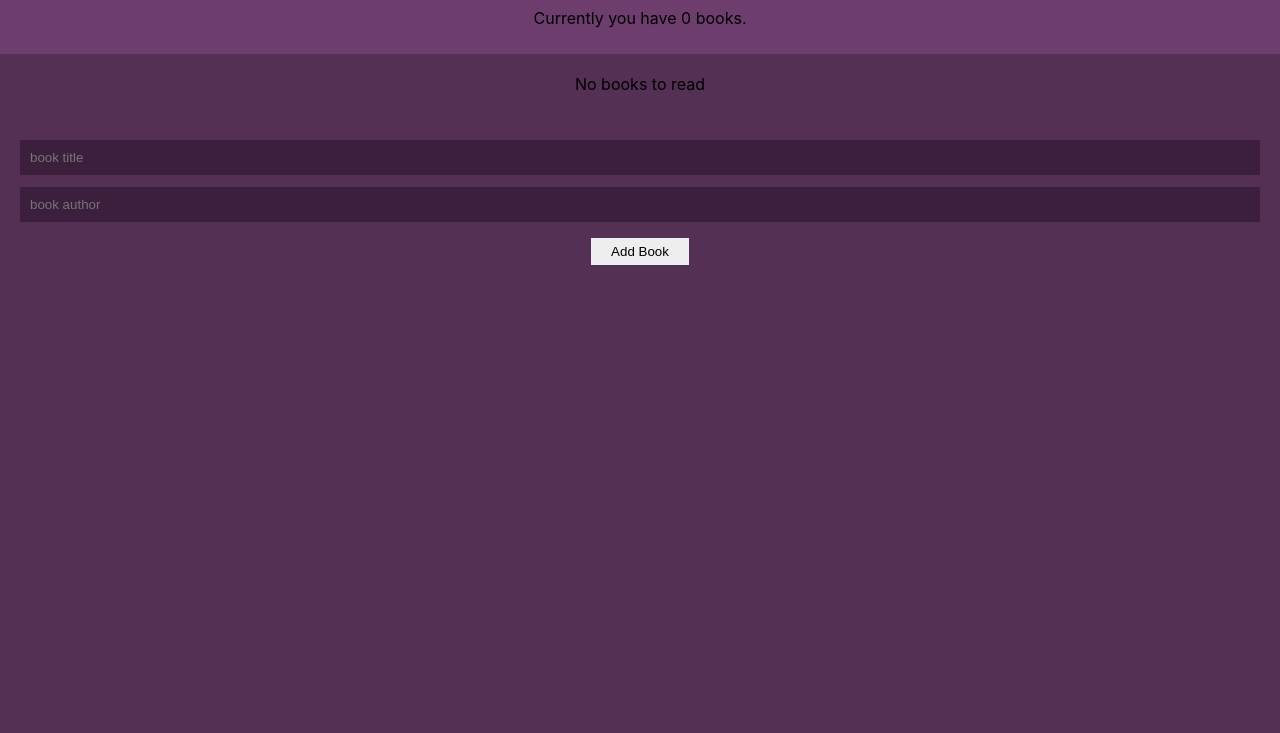
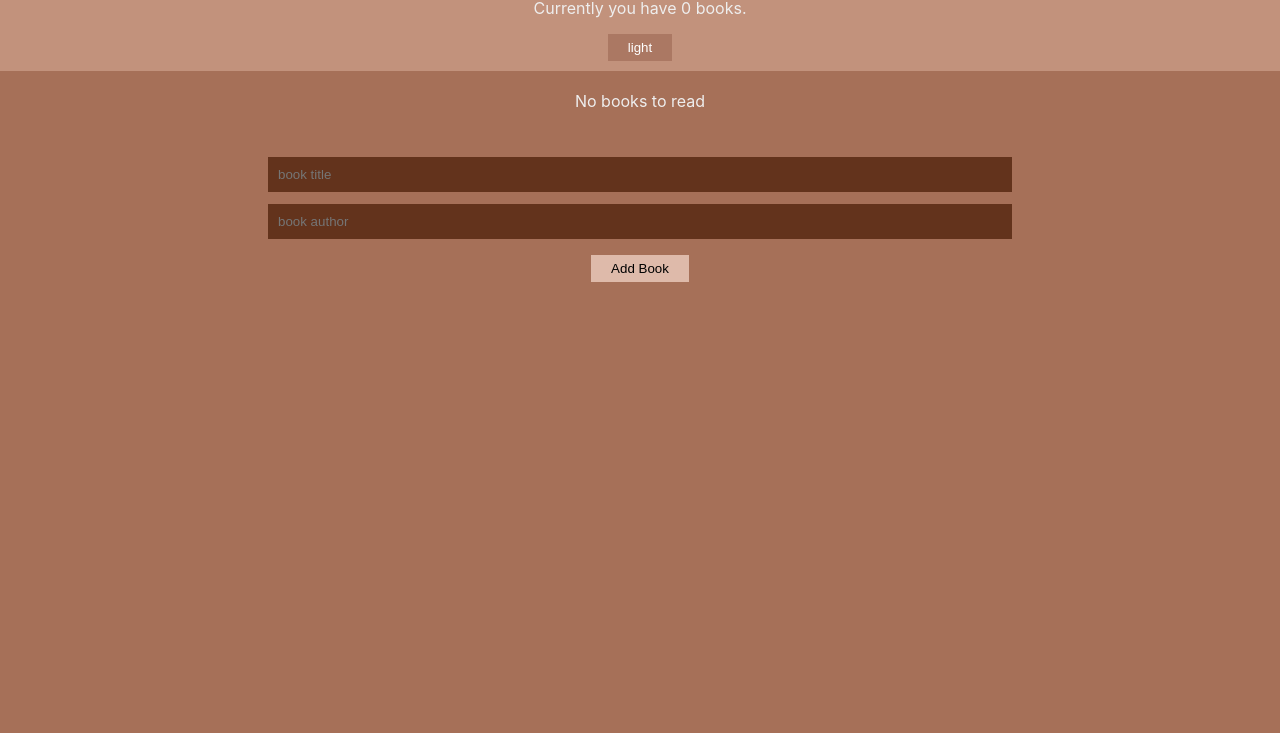
Before and after one commit to JennieSH/react-hook-context, a React app: page / in a window 1280 px wide. Shown: the part 67-800 px from the top of the page. Built offline with nearby package versions, Linux system fonts and the light colour scheme.

Commit message:
Add a feature of switching thememode

```diff
--- a/src/components/App.js
+++ /dev/null
@@ -1,19 +0,0 @@
-import React from "react";
-import "../index.css"
-import BookContextProvider from "../context/BookContext";
-import NavBar from "./NavBar";
-import BookList from "./BookList";
-import BookForm from "./BookForm";
-
-
-const App = () => {
-    return (
-        <BookContextProvider>
-            <NavBar />
-            <BookList />
-            <BookForm />
-        </BookContextProvider>
-     );
-}
-
-export default App;
--- /dev/null
+++ b/src/components/App/App.js
@@ -0,0 +1,21 @@
+import React, { useContext } from "react";
+import "../../index.css";
+import { ThemeContext } from "../../context/ThemeContext";
+import NavBar from "../NavBar/NavBar";
+import BookList from "../BookList/BookList";
+import BookForm from "../BookForm/BookForm";
+import AppStyle from "./App.style";
+
+
+const App = () => {
+    const { isLightMode, light, dark } = useContext(ThemeContext);
+    return (
+        <AppStyle color={ isLightMode? light : dark }>
+            <NavBar />
+            <BookList />
+            <BookForm />
+        </AppStyle>
+     );
+}
+
+export default App;
--- /dev/null
+++ b/src/components/App/App.style.js
@@ -0,0 +1,11 @@
+import styled from "styled-components";
+
+const AppStyle = styled.div`
+    background: ${ props => props.color.appBg };
+    margin: 0;
+    max-width: 100%;
+    min-height: 100vh;
+    color: #eee;
+`;
+
+export default AppStyle
--- a/src/components/BookDetail.js
+++ b/src/components/BookDetail/BookDetail.js
@@ -1,13 +1,14 @@
 import React, { useContext } from "react";
-import { BookContext } from "../context/BookContext";
+import { BookContext } from "../../context/BookContext";
+import BookDetailStyle from "./BookDetail.style";
 
 const BookDetail = ({ book }) => {
     const { dispatch } = useContext(BookContext);
     return (
-        <li onClick= { () => dispatch({type: "REMOVE_BOOK", id: book.id})}>
+        <BookDetailStyle onClick= { () => dispatch({type: "REMOVE_BOOK", id: book.id})}>
             <div className="title">{ book.title }</div>
             <div className="author">{ book.author }</div>
-        </li>
+        </BookDetailStyle>
      );
 }
 
--- /dev/null
+++ b/src/components/BookDetail/BookDetail.style.js
@@ -0,0 +1,17 @@
+import styled from "styled-components";
+
+
+
+const BookDetailStyle = styled.li`
+  .title{
+    font-weight: bold;
+    color: #fff;
+    font-size: 1.2em;
+  }
+
+  .author{
+    font-size: 0.9em;
+    color: #ddd;
+  }
+`
+export default BookDetailStyle
--- a/src/components/BookForm.js
+++ b/src/components/BookForm/BookForm.js
@@ -1,7 +1,10 @@
 import React, { useContext, useState } from "react";
-import { BookContext } from "../context/BookContext";
+import { BookContext } from "../../context/BookContext";
+import { ThemeContext } from "../../context/ThemeContext";
+import Form from "./BookForm.style";
 
 const BookForm = () => {
+    const { isLightMode, light, dark } = useContext(ThemeContext);
     const { dispatch } = useContext(BookContext);
     const [ title, setTitle ] = useState("");
     const [ author, setAuthor ] = useState("");
@@ -16,11 +19,11 @@ const BookForm = () => {
     }
 
     return (
-        <form>
+        <Form color={ isLightMode? light.form : dark.form }>
             <input type="text" required placeholder="book title" value={ title } onChange={ (e)=> setTitle(e.target.value) }></input>
             <input type="text" required placeholder="book author" value={ author } onChange={ (e)=> setAuthor(e.target.value)}></input>
             <button onClick={ (e) => handleAddBook(e) }>Add Book</button>
-        </form>
+        </Form>
 
      );
 }
--- /dev/null
+++ b/src/components/BookForm/BookForm.style.js
@@ -0,0 +1,38 @@
+import styled from "styled-components";
+
+const Form = styled.form`
+    padding: 20px;
+    @media  screen and (min-width:1024px) {
+        display:flex;
+        flex-direction: column;
+        align-items: center;
+    }
+
+    input[type="text"]{
+        width: 100%;
+        padding: 10px;
+        margin: 6px 0;
+        box-sizing: border-box;
+        background-color: ${props => props.color.bg};
+        color: #edd7cc;
+        border: 0;
+        @media  screen and (min-width:1024px) {
+            width:70%;
+        }
+        @media  screen and (min-width:1280px) {
+            width:60%;
+        }
+    }
+
+    button{
+        margin: 10px auto;
+        background-color: ${props => props.color.btn};
+        border: 0;
+        padding: 6px 20px;
+        display: block;
+        outline: none;
+        cursor: pointer;
+    }
+` ;
+
+export default Form
--- a/src/components/BookList.js
+++ /dev/null
@@ -1,20 +0,0 @@
-import React, { useContext } from "react";
-import { BookContext } from "../context/BookContext";
-import BookDetail from "./BookDetail";
-
-const BookList = () => {
-    const { books } = useContext(BookContext);
-    return books.length ? (
-        <div className="book-list">
-            <ul>
-                { books.map(book => {
-                    return( <BookDetail key={book.id} book={book} />)
-                })}
-            </ul>
-        </div>
-    ) : (
-        <div className="empty">No books to read</div>
-    )
-}
-
-export default BookList;
--- /dev/null
+++ b/src/components/BookList/BookList.js
@@ -0,0 +1,23 @@
+import React, { useContext } from "react";
+import { BookContext } from "../../context/BookContext";
+import { ThemeContext } from "../../context/ThemeContext";
+import BookDetail from "../BookDetail/BookDetail";
+import BookListStyle from "./BookList.style";
+
+const BookList = () => {
+    const { books } = useContext(BookContext);
+    const { isLightMode, light, dark } = useContext(ThemeContext);
+    return books.length ? (
+        <BookListStyle color={ isLightMode? light : dark }>
+            <ul>
+                { books.map(book => {
+                    return( <BookDetail key={book.id} book={book} />)
+                })}
+            </ul>
+        </BookListStyle>
+    ) : (
+        <BookListStyle color={ isLightMode? light : dark } empty>No books to read</BookListStyle>
+    )
+}
+
+export default BookList;
--- /dev/null
+++ b/src/components/BookList/BookList.style.js
@@ -0,0 +1,36 @@
+import styled, { css } from  "styled-components";
+
+const BookListStyle = styled.div`
+    margin: 20px;
+
+    ul{
+        padding: 0;
+        list-style-type: none;
+        @media  screen and (min-width:1024px) {
+            margin: 0 8rem;
+        }
+        @media  screen and (min-width:1280px) {
+            margin: 0 12rem;
+        }
+    }
+    li{
+        background: ${props => props.color.listBg};
+        border-radius: 4px;
+        padding: 10px;
+        cursor: pointer;
+        margin: 10px 0;
+
+        &:hover {
+            opacity: 0.7;
+            text-decoration: line-through;
+            border: 1px solid #e3d7d1;
+        }
+    }
+
+    ${props => props.empty && css`
+        text-align: center;
+    `}
+
+`;
+
+export default BookListStyle
--- a/src/components/NavBar.js
+++ /dev/null
@@ -1,14 +0,0 @@
-import React, { useContext } from "react";
-import { BookContext } from "../context/BookContext";
-
-const NavBar = () => {
-    const { books } = useContext(BookContext)
-    return (
-        <div className="navbar">
-            <h1>Reading List</h1>
-            <p>Currently you have { books.length } books.</p>
-        </div>
-     );
-}
-
-export default NavBar;
--- /dev/null
+++ b/src/components/NavBar/NavBar.js
@@ -0,0 +1,19 @@
+import React, { useContext } from "react";
+import { ThemeContext } from "../../context/ThemeContext";
+import { BookContext } from "../../context/BookContext";
+import Nav from "./NavBar.style";
+import ToggleThemeBtn from "../ToggleTheme/ToggleThemeBtn";
+
+const NavBar = () => {
+    const { isLightMode, light, dark } = useContext(ThemeContext);
+    const { books } = useContext(BookContext);
+    return (
+        <Nav color={ isLightMode? light : dark }>
+            <h1>Reading List</h1>
+            <p>Currently you have { books.length } books.</p>
+            <ToggleThemeBtn />
+        </Nav>
+     );
+}
+
+export default NavBar;
--- /dev/null
+++ b/src/components/NavBar/NavBar.style.js
@@ -0,0 +1,12 @@
+import styled from "styled-components";
+
+const Nav = styled.nav`
+    padding: 10px 20px;
+    text-align: center;
+    background: ${props => props.color.navBg};
+    h1{
+        margin: 10px 0;
+    }
+`;
+
+export default Nav
--- /dev/null
+++ b/src/components/ToggleTheme/ToggleThemeBtn.js
@@ -0,0 +1,12 @@
+import React, { useContext } from "react";
+import Button from "./ToggleThemeBtn.style";
+import { ThemeContext } from "../../context/ThemeContext";
+
+const ToggleThemeBtn = () => {
+    const { isLightMode, light, dark, handleToggleTheme } = useContext(ThemeContext);
+    return (
+        <Button onClick={ ()=> handleToggleTheme() } color={ isLightMode? light : dark} >{ isLightMode? "light":"dark" }</Button>
+     );
+}
+
+export default ToggleThemeBtn;
--- /dev/null
+++ b/src/components/ToggleTheme/ToggleThemeBtn.style.js
@@ -0,0 +1,12 @@
+import styled from "styled-components";
+
+const Button = styled.button`
+    background: ${props => props.color.btn};
+    border: 0;
+    padding: 6px 20px;
+    cursor: pointer;
+    outline: none;
+    color: #fff;
+`;
+
+export default Button
--- /dev/null
+++ b/src/context/ThemeContext.js
@@ -0,0 +1,42 @@
+import React, { createContext, useState } from "react";
+
+export const ThemeContext = createContext();
+
+const lightTheme =   {
+    appBg: "#a67058",
+    navBg: "#c2927c",
+    listBg: "#c2927c",
+    btn: "#ab7863",
+    form: {
+        bg: "#63331c",
+        btn: "#debaaa"
+    }
+};
+
+const darkTheme = {
+    appBg: "#555555",
+    navBg: "#6a6a6a",
+    listBg: "#808080",
+    btn: "#555",
+    form: {
+        bg: "#333333",
+        btn: "#696969"
+    }
+}
+
+
+const ThemeContextProvider = (props) => {
+    const [ isLightMode, toggleThemeMode ] = useState(true);
+    const [ light, setLightTheme ] = useState(lightTheme);
+    const [ dark, setDarkTheme ] = useState(darkTheme);
+    const handleToggleTheme = () =>{
+        toggleThemeMode(!isLightMode)
+    }
+    return (
+        <ThemeContext.Provider value = {{ light, dark, isLightMode, handleToggleTheme }}>
+            {props.children}
+        </ThemeContext.Provider>
+     );
+}
+
+export default ThemeContextProvider;
--- a/src/index.css
+++ b/src/index.css
@@ -5,71 +5,4 @@ body {
     sans-serif;
   -webkit-font-smoothing: antialiased;
   -moz-osx-font-smoothing: grayscale;
-  background: #553055;
 }
-.App{
-  background: #4c2a4c;
-  margin: 20px auto;
-  width: 90%;
-  max-width: 700px;
-  color: #eee;
-}
-.navbar{
-  padding: 10px 20px;
-  text-align: center;
-  background: #6d3d6d
-}
-.navbar h1{
-  margin: 10px 0;
-}
-
-.book-list{
-  margin: 20px;
-}
-.book-list ul{
-  padding: 0;
-  list-style-type: none;
-}
-.book-list li{
-  background: #6d3d6d;
-  border-radius: 4px;
-  padding: 10px;
-  cursor: pointer;
-  margin: 10px 0;
-}
-.book-list li:hover{
-  opacity: 0.7;
-  text-decoration: line-through;
-}
-.book-list .title{
-  font-weight: bold;
-  color: #fff;
-  font-size: 1.2em;
-}
-.book-list .author{
-  font-size: 0.9em;
-  color: #ddd;
-}
-.empty{
-  margin: 20px;
-  text-align: center;
-}
-form{
-  padding: 20px;
-}
-input[type="text"]{
-  width: 100%;
-  padding: 10px;
-  box-sizing: border-box;
-  margin: 6px 0;
-  background-color: #3c1f3c;
-  color: #fff;
-  border: 0;
-}
-form button{
-  margin: 10px auto;
-  background-color: #eee;
-  border: 0;
-  padding: 6px 20px;
-  display: block;
-}
--- a/src/index.js
+++ b/src/index.js
@@ -1,5 +1,20 @@
 import React from "react";
 import ReactDom from "react-dom";
-import App from "./components/App";
+import App from "./components/App/App";
+import ThemeContextProvider from "../src/context/ThemeContext";
+import BookContextProvider from "../src/context/BookContext";
 
-ReactDom.render(<App/>, document.getElementById("root"))
+
+const Index = () => {
+    return (
+        <ThemeContextProvider>
+            <BookContextProvider>
+                <App/>
+            </BookContextProvider>
+        </ThemeContextProvider>
+     );
+}
+
+export default Index;
+
+ReactDom.render(<Index/>, document.getElementById("root"))
--- a/src/reducers/bookReducer.js
+++ b/src/reducers/bookReducer.js
@@ -2,6 +2,10 @@ import { v1 as uuidv1 } from 'uuid';
 
 export const bookReducer = (state, action) => {
     switch (action.type){
+        case "TOGGLE_MODE":
+            return [
+               !state
+            ]
         case "ADD_BOOK":
             return [...state, {
                 title: action.book.title,
```
